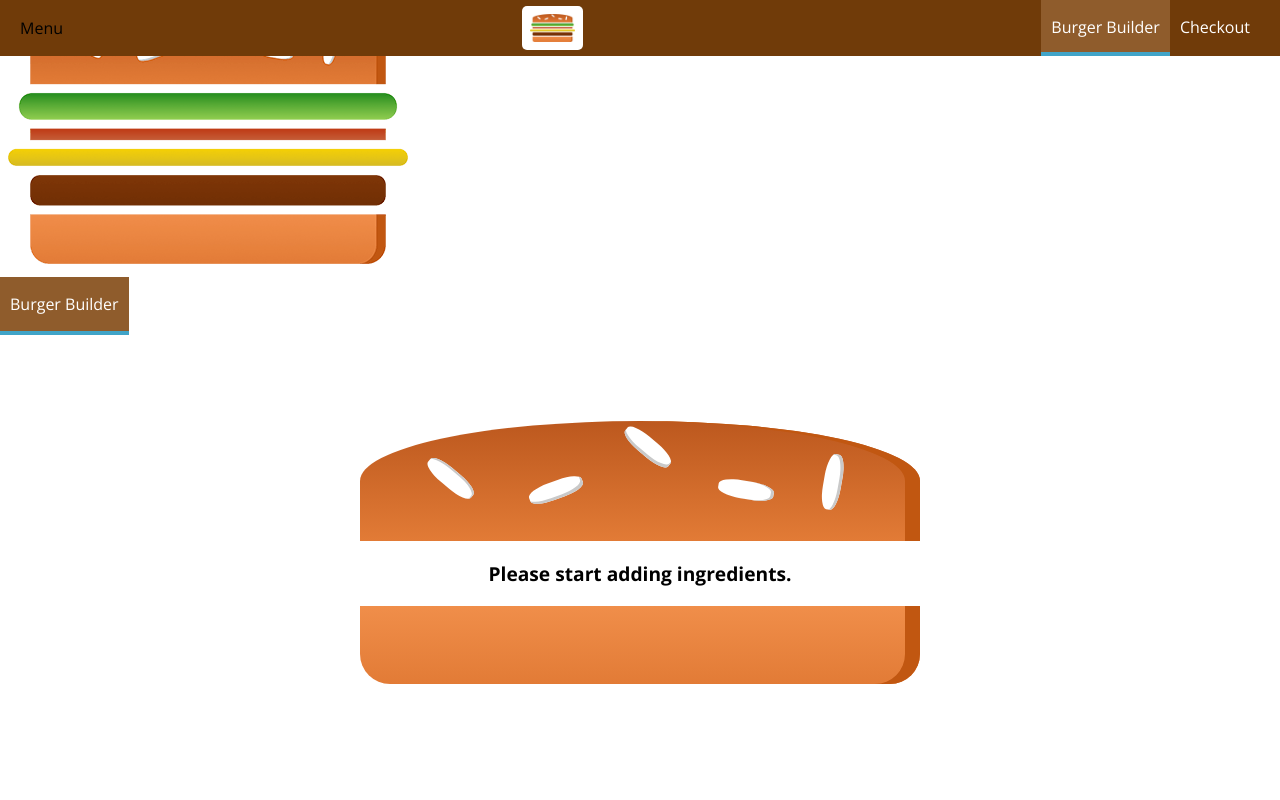
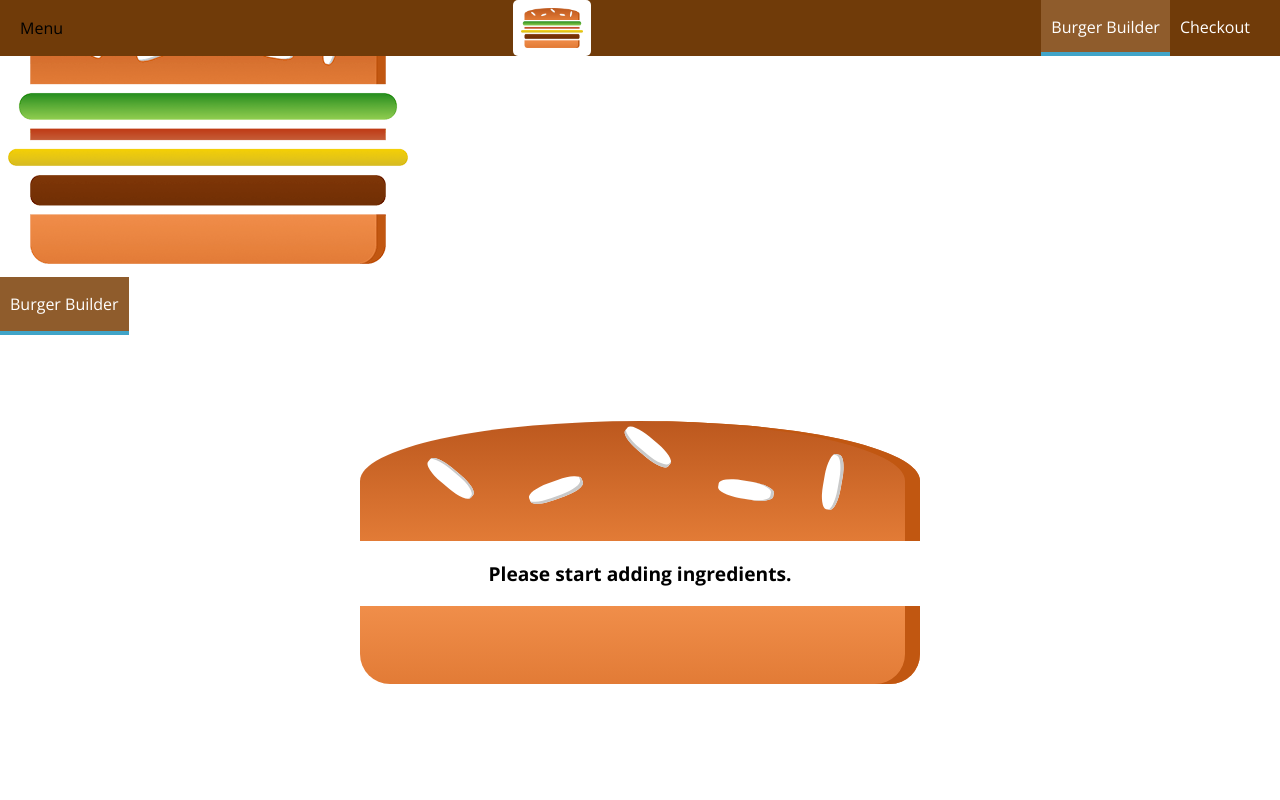
Before and after one commit to maximus202/burger, a React app: page / in a window 1280 px wide. Shown: the top 800 px of the page. Built offline with nearby package versions, Linux system fonts and the light colour scheme.

Commit message:
Logo height now being passed as props to adjust for screen sizes

```diff
--- a/src/components/Logo/Logo.css
+++ b/src/components/Logo/Logo.css
@@ -1,7 +1,7 @@
 .Logo {
     background-color: white;
     padding: 8px;
-    height: 80%;
+    height: 100%;
     box-sizing: border-box;
     border-radius: 5px;
 }
--- a/src/components/Logo/Logo.js
+++ b/src/components/Logo/Logo.js
@@ -4,7 +4,7 @@ import burgerLogo from '../../assets/burger-logo.png';
 import './Logo.css';
 
 const logo = (props) => (
-    <div className={'Logo'}>
+    <div className={'Logo'} style={{height: props.height}}>
         <img src={burgerLogo} alt="MyBurger" />
     </div>
 );
--- a/src/components/Navigation/SideDrawer/SideDrawer.js
+++ b/src/components/Navigation/SideDrawer/SideDrawer.js
@@ -8,7 +8,7 @@ const sideDrawer = (props) => {
     // ...
     return (
         <div className={SideDrawer}>
-            <Logo />
+            <Logo height="11%" />
             <nav>
                 <NavigationItems />
             </nav>
```
